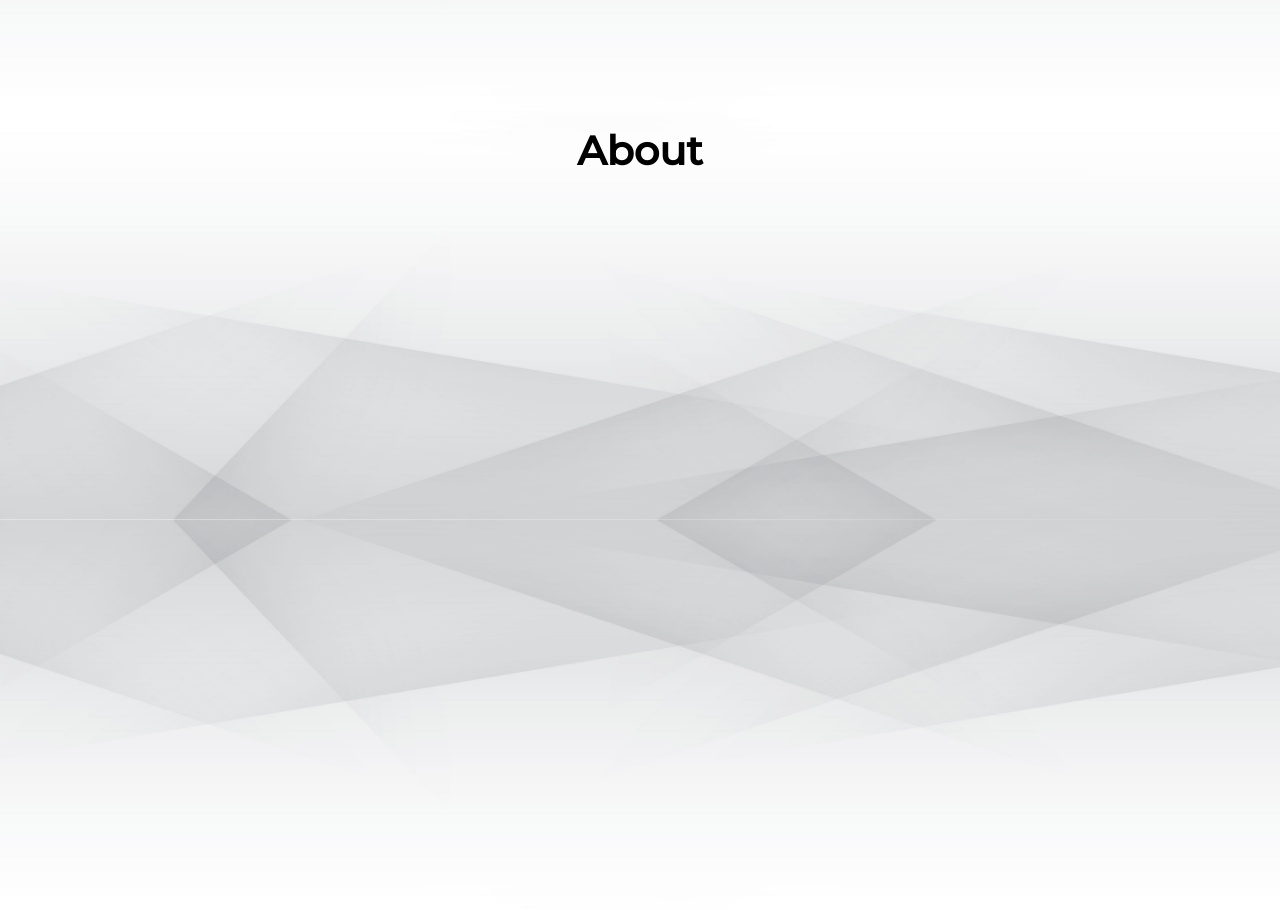
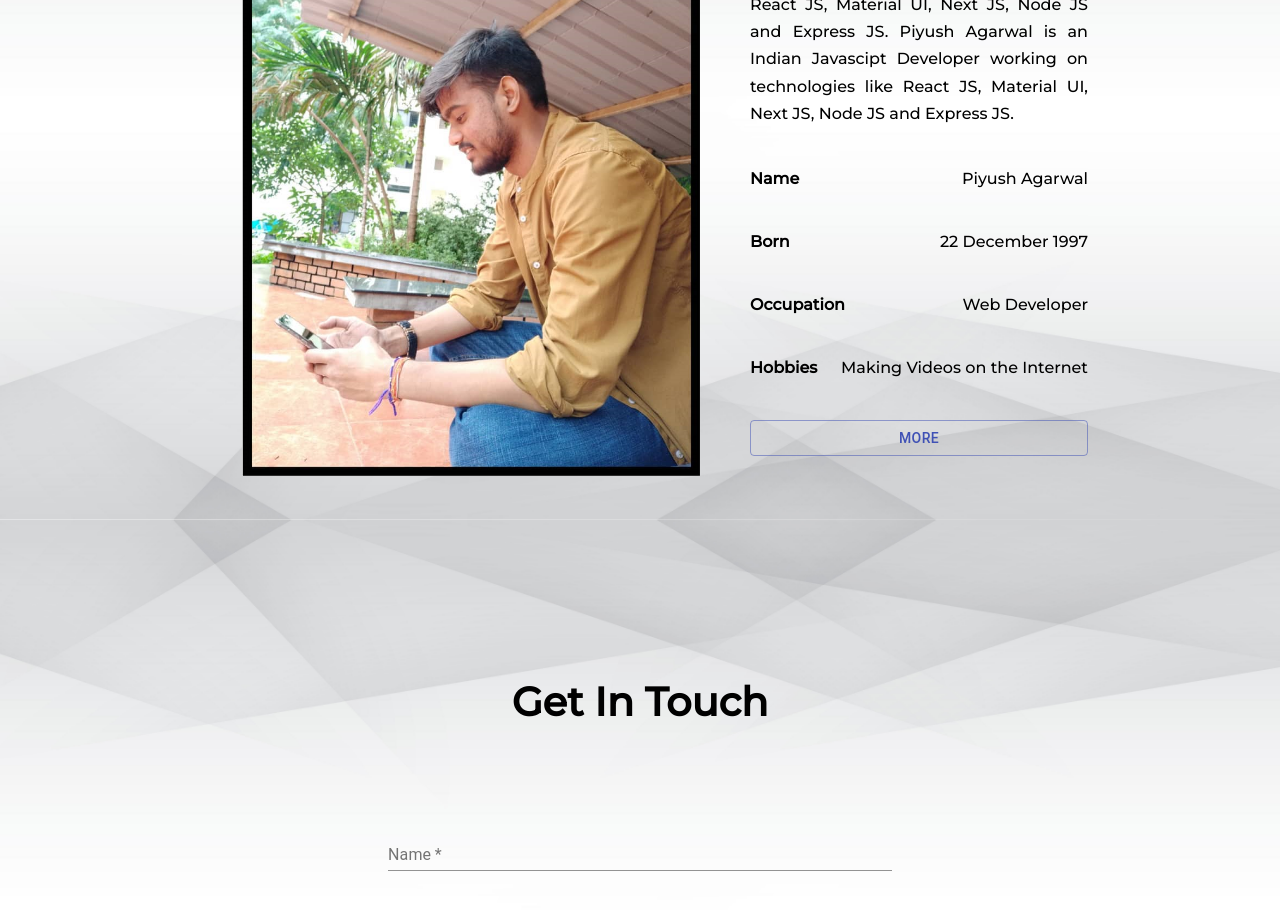
Before and after one commit to piyush-eon/react-nextjs-Portfolio, a Next.js app: page / in a window 1280 px wide. Shown: the part 1880-2790 px from the top of the page. Built offline with nearby package versions, Linux system fonts and the light colour scheme.

Commit message:
Added Contact Page and About me Page

```diff
--- /dev/null
+++ b/pages/components/AboutPage.js
@@ -0,0 +1,43 @@
+import React from "react";
+import styles from "../../styles/about.module.css";
+import Button from "@material-ui/core/Button";
+
+const me = "./images/me.png";
+
+export default function AboutPage() {
+  return (
+    <div className={styles.main}>
+      <img src={me} className={styles.image} />
+      <div className={styles.sec}>
+        <p>
+          Piyush Agarwal is an Indian Javascipt Developer working on
+          technologies like React JS, Material UI, Next JS, Node JS and Express
+          JS. Piyush Agarwal is an Indian Javascipt Developer working on
+          technologies like React JS, Material UI, Next JS, Node JS and Express
+          JS.
+        </p>
+        <table>
+          <tr>
+            <th>Name</th>
+            <td>Piyush Agarwal</td>
+          </tr>
+          <tr>
+            <th>Born</th>
+            <td>22 December 1997</td>
+          </tr>
+          <tr>
+            <th>Occupation</th>
+            <td>Web Developer</td>
+          </tr>
+          <tr>
+            <th>Hobbies</th>
+            <td>Making Videos on the Internet</td>
+          </tr>
+        </table>
+        <Button variant="outlined" color="primary">
+          More
+        </Button>
+      </div>
+    </div>
+  );
+}
--- /dev/null
+++ b/pages/components/ContactPage.js
@@ -0,0 +1,36 @@
+import React from "react";
+import styles from "../../styles/Contact.module.css";
+import TextField from "@material-ui/core/TextField";
+import { Button } from "@material-ui/core";
+
+export default function ContactPage() {
+  return (
+    <div className={styles.root}>
+      <form className={styles.form} noValidate autoComplete="off">
+        <TextField
+          id="standard-basic"
+          //   placeholder="Enter Your Name"
+          label="Name"
+          required
+        />
+        <TextField
+          id="standard-basic"
+          //   placeholder="Enter Your Email"
+          label="Email"
+          required
+        />
+        <TextField
+          id="standard-basic"
+          label="Message"
+          //   placeholder="Enter Your Message"
+          required
+          multiline
+          rows="2"
+        />
+        <Button variant="contained" color="primary">
+          Send
+        </Button>
+      </form>
+    </div>
+  );
+}
--- a/pages/components/ProjectModal.js
+++ b/pages/components/ProjectModal.js
@@ -33,7 +33,7 @@ const useStyles = makeStyles((theme) => ({
   item: {
     marginRight: 20,
     marginBottom: 25,
-    textAlign: "center",
+    textAlign: "justify",
   },
 }));
 
--- a/pages/index.js
+++ b/pages/index.js
@@ -3,6 +3,8 @@ import styles from "../styles/Home.module.css";
 import Navbar from "./components/Navbar";
 import ProjectsPage from "./components/ProjectsPage";
 import HomePage from "./components/HomePage";
+import ContactPage from "./components/ContactPage";
+import AboutPage from "./components/AboutPage";
 
 const sample = "./sample.jpg";
 
@@ -23,10 +25,12 @@ export default function Home() {
           <ProjectsPage />
         </section>
         <section id="about" className={styles.section}>
-          <h1>About</h1>
+          <h1>About Me</h1>
+          <AboutPage />
         </section>
         <section id="contact" className={styles.section}>
-          <h1>Contact</h1>
+          <h1>Get In Touch</h1>
+          <ContactPage />
         </section>
       </main>
     </div>
--- a/styles/Home.module.css
+++ b/styles/Home.module.css
@@ -116,9 +116,10 @@
   background-color: #fafafa00;
   flex-direction: column;
   height: 100vh;
-  background-size: contain;
-  scroll-snap-align: center;
+  background-size: cover;
+  /* scroll-snap-align: center; */
 }
+
 .section h1 {
   color: black;
   font-size: 40px;
--- /dev/null
+++ b/styles/about.module.css
@@ -0,0 +1,35 @@
+.main {
+  display: flex;
+  width: 70%;
+  justify-content: space-evenly;
+}
+
+.image {
+  height: 70vh;
+  padding: 0 50px;
+}
+
+.sec {
+  display: flex;
+  /* align-items: center; */
+  flex-direction: column;
+  justify-content: space-evenly;
+  text-align: justify;
+  line-height: 1.7;
+}
+
+.sec table {
+  display: flex;
+  flex-direction: column;
+  justify-content: space-around;
+  width: 100%;
+  height: 45%;
+}
+
+.sec tr {
+  display: flex;
+  justify-content: space-between;
+}
+.sec td {
+  text-align: left;
+}
--- /dev/null
+++ b/styles/contact.module.css
@@ -0,0 +1,12 @@
+.root {
+  display: flex;
+  height: 50vh;
+  width: 90vh;
+  justify-content: center;
+}
+.form {
+  display: flex;
+  flex-direction: column;
+  justify-content: space-between;
+  width: 70%;
+}
```
Also changed, not shown: public/images/me.jpg (added), public/images/me.png (added).
